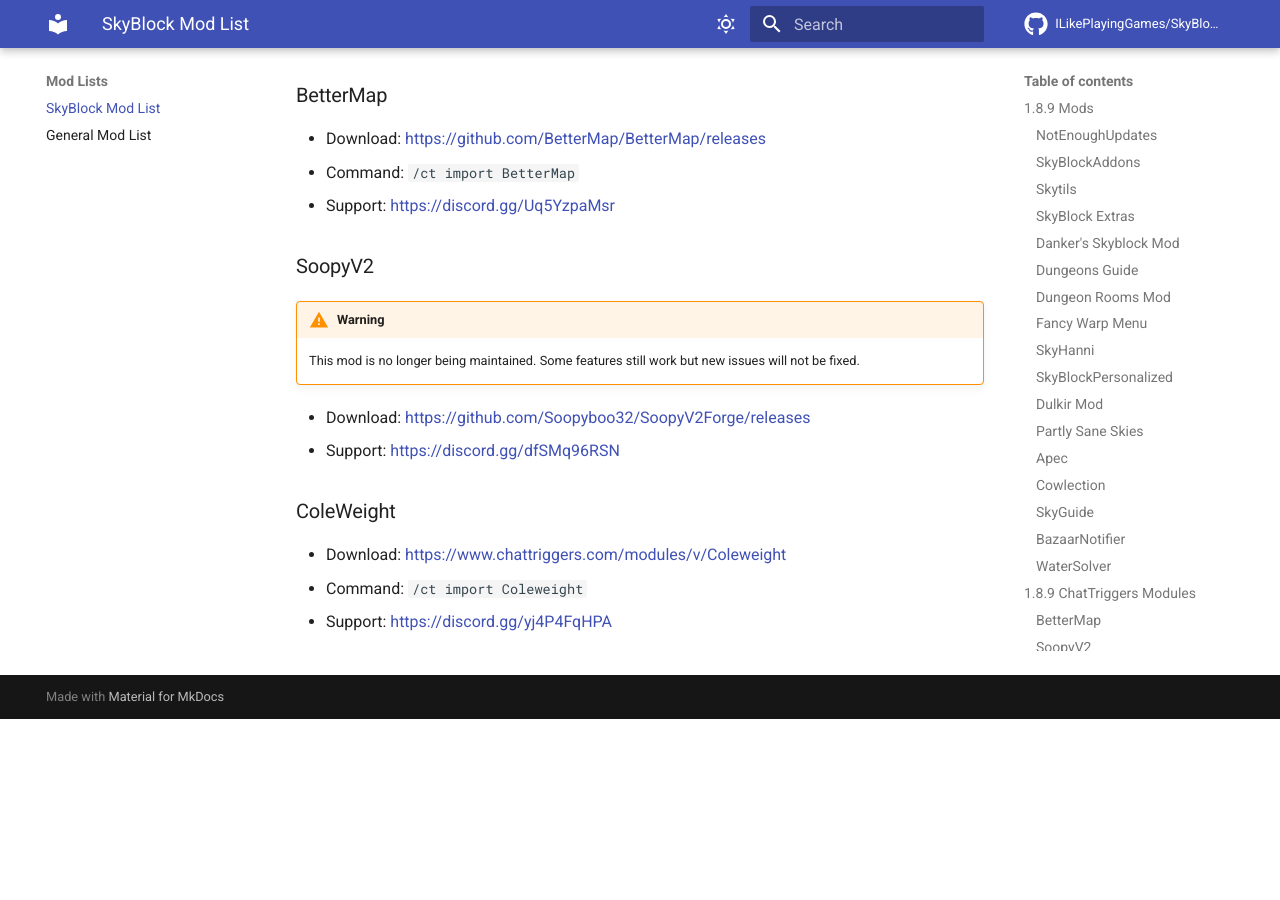
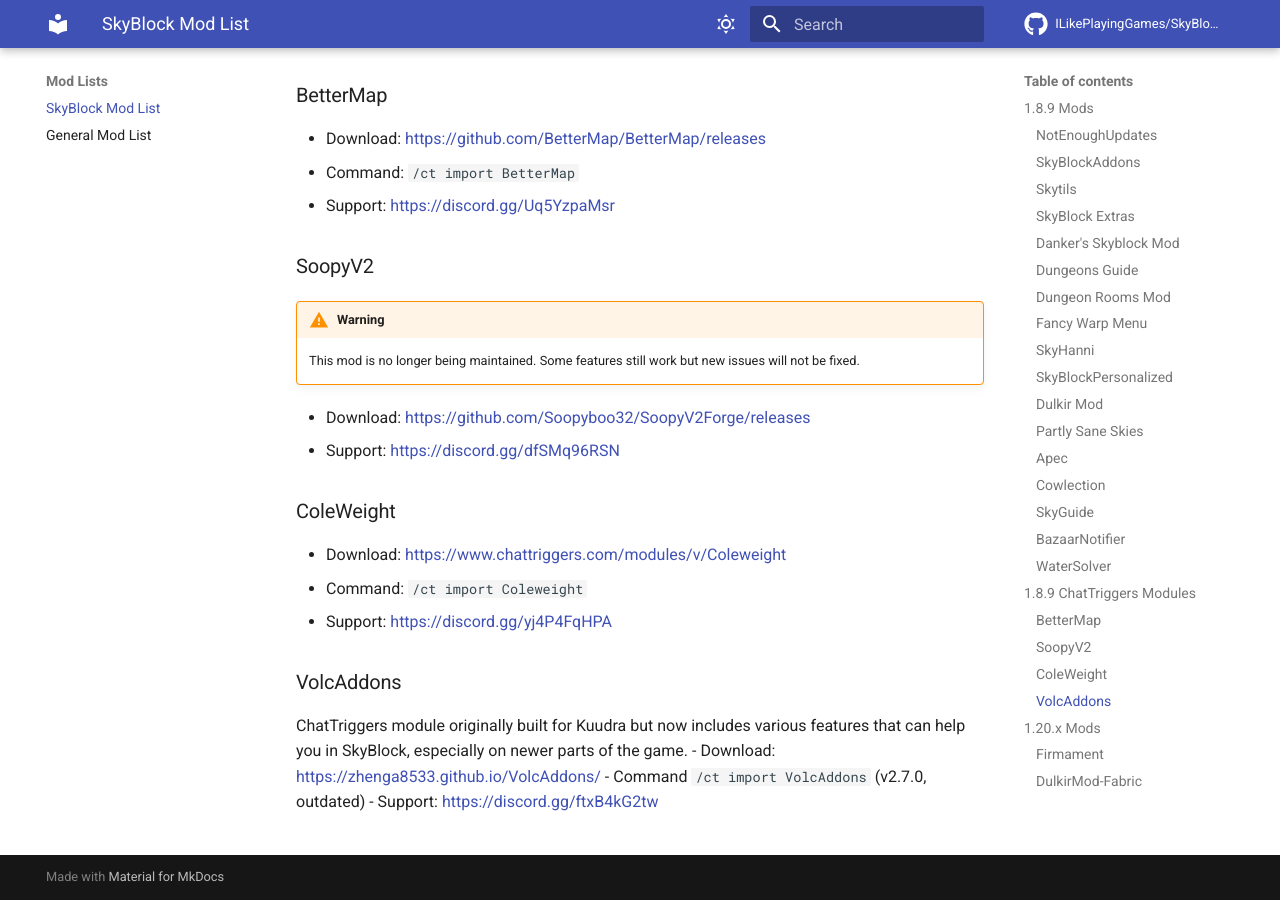
Before and after one commit to ModMalwareInvestigation/SkyBlockModWiki, an MkDocs documentation site: the page built from docs/mod-lists/skyblock-mod-list.md, in a window 1280 px wide and 900 px high, scrolled down 3419 px. Built offline with MkDocs 1.6.1 and Material for MkDocs 9.7.7, drawn with Linux system fonts in a browser that asks for light colours; comment, search, counter and statistics services are not loaded; before the commit the page ends 4138 px from its top, so only the background shows below that.

Commit message:
Added VolcAddons module description

```diff
--- a/docs/mod-lists/skyblock-mod-list.md
+++ b/docs/mod-lists/skyblock-mod-list.md
@@ -111,6 +111,12 @@
     - Command: `/ct import Coleweight`
     - Support: https://discord.gg/yj4P4FqHPA
 
+    ### VolcAddons
+    ChatTriggers module originally built for Kuudra but now includes various features that can help you in SkyBlock, especially on newer parts of the game.
+    - Download: https://zhenga8533.github.io/VolcAddons/
+    - Command `/ct import VolcAddons` (v2.7.0, outdated)
+    - Support: https://discord.gg/ftxB4kG2tw
+
 === "1.20.x"
 
     ## 1.20.x Mods
```
